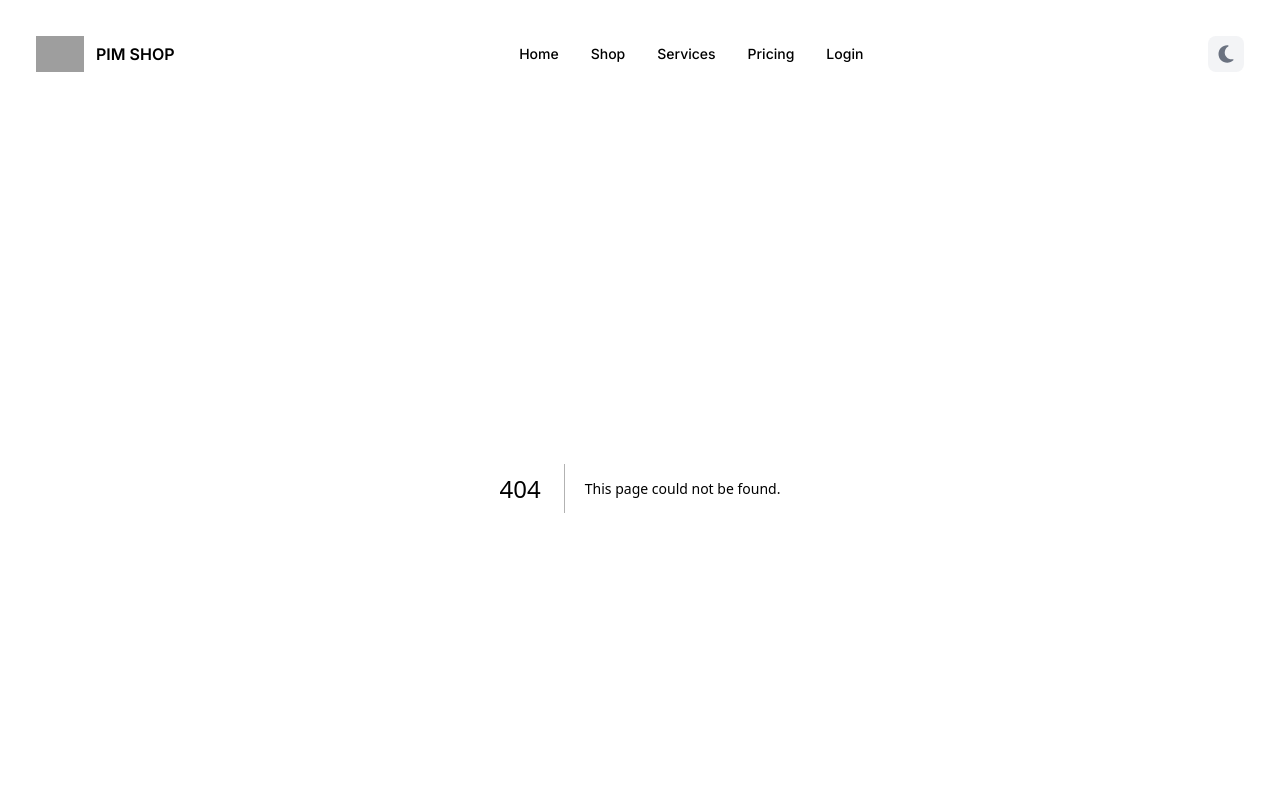
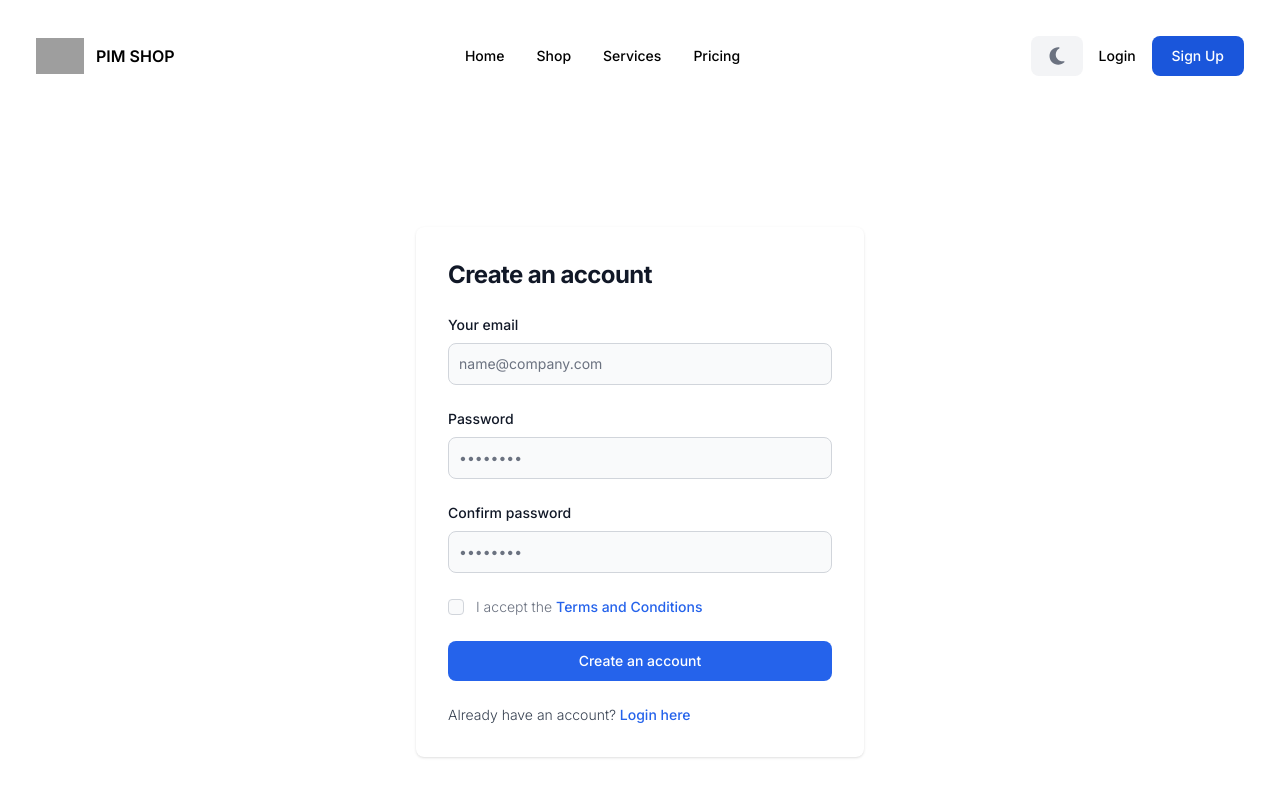
Before and after one commit to jimmymnt/payment-process-gateway-ui, a Next.js app: page /register in a window 1280 px wide. Before the commit this address had no page. Shown: the top 800 px of the page. Built offline with nearby package versions, Linux system fonts and the light colour scheme; grey boxes are pictures that could not be loaded.

Commit message:
added register page

```diff
--- a/src/components/Menu.jsx
+++ b/src/components/Menu.jsx
@@ -2,7 +2,7 @@
 import React from 'react';
 import Link from "next/link";
 import {useAuth} from "@/contexts/auth";
-import {Avatar, Dropdown, Navbar, Tooltip} from "flowbite-react";
+import {Avatar, Button, Dropdown, Navbar, Tooltip} from "flowbite-react";
 import ThemeSwitcher from "@/components/Utils/ThemeSwitcher";
 
 const Menu = () => {
@@ -25,8 +25,7 @@
             <ThemeSwitcher/>
             {
               isAuthenticated
-              &&
-              <Dropdown
+                ? <Dropdown
                   arrowIcon={true}
                   inline
                   label={
@@ -51,21 +50,28 @@
                     <Link href={'#'} onClick={logoutHandler}>Logout</Link>
                   </Dropdown.Item>
                 </Dropdown>
+                : <>
+                  <Link href={'/login'} className="mx-2 text-sm">
+                    Login
+                  </Link>
+                  <Link
+                    href={'/register'}
+                    className="text-white bg-blue-700 hover:bg-blue-800 font-medium rounded-lg text-sm px-4 py-2 md:px-5 md:py-2.5 dark:bg-blue-600 dark:hover:bg-blue-700 focus:outline-none"
+                  >
+                    Sign Up
+                  </Link>
+                </>
             }
             <Navbar.Toggle/>
           </div>
         </div>
         <Navbar.Collapse>
-          <Link href="/" className="md:text-sm sm:text-lg">
+          <Link href="/">
             Home
           </Link>
           <Link href="/products/page/1">Shop</Link>
           <Link href="#">Services</Link>
           <Link href="#">Pricing</Link>
-          {
-            !isAuthenticated &&
-            <Link href={'/login'}>Login</Link>
-          }
         </Navbar.Collapse>
       </Navbar>
     </>
--- a/src/components/Skeletons/ProductCardSkeleton.jsx
+++ b/src/components/Skeletons/ProductCardSkeleton.jsx
@@ -1,3 +1,4 @@
+"use client"
 import React from 'react';
 
 const ProductCardSkeleton = () => {
@@ -13,13 +14,18 @@
       </div>
       <div className="md:w-1/2 w-full">
         {/*Brand*/}
-        <div className="h-4 bg-gray-200 rounded-full dark:bg-gray-700 w-20 mb-4"></div>
+        <div className="h-4 bg-gray-200 rounded-full dark:bg-gray-700 w-20 mb-5 mt-5"></div>
         {/*Title*/}
-        <div className="h-7 bg-gray-200 rounded-full dark:bg-gray-700 max-w-[480px] mb-2.5"></div>
+        <div className="h-7 bg-gray-200 rounded-full dark:bg-gray-700 max-w-[480px] mb-5"></div>
         {/*Category*/}
-        <div className="h-5 bg-gray-200 rounded-full dark:bg-gray-700 w-40 mb-2.5"></div>
+        <div className="h-5 bg-gray-200 rounded-full dark:bg-gray-700 w-40 mb-5"></div>
         {/*Reviews & stars */}
-        <div className="h-2 bg-gray-200 rounded-full dark:bg-gray-700 max-w-[440px] mb-2.5"></div>
+        <div className="h-5 bg-gray-200 rounded-full dark:bg-gray-700 w-56 mb-2.5"></div>
+
+        {/*Price*/}
+        <div className="h-10 bg-gray-200 rounded-full dark:bg-gray-700 w-40 mb-5 mt-8"></div>
+        <div className="h-5 bg-gray-200 rounded-full dark:bg-gray-700 w-56 mb-5"></div>
+
         {/*Description*/}
         <div className="h-2 bg-gray-200 rounded-full dark:bg-gray-700 max-w-[460px] mb-2.5"></div>
         <div className="h-2 bg-gray-200 rounded-full dark:bg-gray-700 max-w-[360px] mb-2.5"></div>
--- a/src/components/Utils/ThemeSwitcher.jsx
+++ b/src/components/Utils/ThemeSwitcher.jsx
@@ -1,7 +1,9 @@
+"use client"
 import React from 'react';
 import {FontAwesomeIcon} from "@fortawesome/react-fontawesome";
 import {faMoon, faSun} from "@fortawesome/free-solid-svg-icons";
 import {useTheme} from "next-themes";
+import {Button, Tooltip} from "flowbite-react";
 
 const ThemeSwitcher = () => {
   const {systemTheme, theme, setTheme} = useTheme();
@@ -12,8 +14,10 @@
     setTheme(theme === 'light' ? 'dark' : 'light');
   }
   return (
-    <button onClick={handleSetTheme}
-            className="text-gray-500 bg-gray-100 hover:bg-gray-200 focus:outline-none focus:ring-2 focus:ring-gray-200 rounded-lg p-2 inline-flex items-center dark:bg-gray-700 dark:text-gray-400 dark:hover:bg-gray-600 dark:focus:ring-gray-600">
+    <Tooltip content={`Toggle dark theme`}>
+      <button
+        onClick={handleSetTheme}
+        className="text-gray-500 bg-gray-100 md:py-2.5 px-4 hover:bg-gray-200 focus:outline-none focus:ring-2 focus:ring-gray-200 rounded-lg inline-flex items-center dark:bg-gray-700 dark:text-gray-400 dark:hover:bg-gray-600 dark:focus:ring-gray-600">
         {
           currentTheme === 'dark' ?
             <FontAwesomeIcon icon={faSun} className="w-5 h-5"/>
@@ -21,6 +25,7 @@
             <FontAwesomeIcon icon={faMoon} className="w-5 h-5"/>
         }
       </button>
+    </Tooltip>
   );
 };
 
--- a/src/contexts/auth.jsx
+++ b/src/contexts/auth.jsx
@@ -95,12 +95,20 @@
     return children;
   }
 
-  if (!isAuthenticated && router.pathname !== '/login') {
+  const pubRoutes = [
+    '/products/page/[page]',
+    '/products/[id]',
+    '/login',
+    '/register',
+  ];
+
+  if (!isAuthenticated && !pubRoutes.includes(router.pathname)) {
     router.push({
       pathname: '/login',
       query: {returnUrl: router.asPath}
     });
   }
+
   return children;
 };
 
--- a/src/pages/login.jsx
+++ b/src/pages/login.jsx
@@ -3,6 +3,7 @@
 import {useAuth} from "@/contexts/auth";
 import Loading from "@/components/Loading";
 import {Alert} from "flowbite-react";
+import Link from "next/link";
 
 export default function Login() {
   const {login, errors, loading} = useAuth();
@@ -50,7 +51,7 @@
                        name="email"
                        id="email"
                        className="bg-gray-50 border border-gray-300 text-gray-900 sm:text-sm rounded-lg focus:ring-primary-600 focus:border-primary-600 block w-full p-2.5 dark:bg-gray-700 dark:border-gray-600 dark:placeholder-gray-400 dark:text-white dark:focus:ring-blue-500 dark:focus:border-blue-500"
-                       placeholder="name@company.com" required=""/>
+                       placeholder="name@company.com" required/>
               </div>
               <div>
                 <label htmlFor="password"
@@ -87,8 +88,8 @@
               </Loading>
               <p className="text-sm font-light text-gray-500 dark:text-gray-400">
                 Don’t have an account yet?
-                <a href="#"
-                   className="font-medium text-primary-600 hover:underline dark:text-primary-500">{' '}Sign up</a>
+                <Link href="/register"
+                   className="font-medium text-primary-600 hover:underline dark:text-primary-500">{' '}Sign up</Link>
               </p>
             </form>
           </div>
--- a/src/pages/products/[id].jsx
+++ b/src/pages/products/[id].jsx
@@ -102,7 +102,7 @@
 
   return (
     <>
-
+      {/*<ProductCardSkeleton/>*/}
       {
         loading && product.id === undefined ?
           <ProductCardSkeleton/>
--- a/src/pages/products/page/[page].jsx
+++ b/src/pages/products/page/[page].jsx
@@ -40,14 +40,9 @@
     fetchProducts().then();
   }, [currentPage, limit]);
 
-  // useEffect(() => {
-  //   setLoading(false);
-  // }, [products]);
-
   return (
     <div className="mx-auto py-14 sm:py-14">
       <SearchProducts/>
-
 
       <Loading loading={loading}>
         <div
--- /dev/null
+++ b/src/pages/register.jsx
@@ -0,0 +1,74 @@
+import React from 'react';
+import Link from "next/link";
+
+const Register = () => {
+  return (
+    <section>
+      <div className="flex flex-col items-center justify-center px-6 py-8 mx-auto md:h-screen lg:py-0">
+        <div
+          className="w-full bg-white rounded-lg shadow dark:border md:mt-0 sm:max-w-md xl:p-0 dark:bg-gray-800 dark:border-gray-700">
+          <div className="p-6 space-y-4 md:space-y-6 sm:p-8">
+            <h1 className="text-xl font-bold leading-tight tracking-tight text-gray-900 md:text-2xl dark:text-white">
+              Create an account
+            </h1>
+            <form className="space-y-4 md:space-y-6" action="#">
+              <div>
+                <label htmlFor="email" className="block mb-2 text-sm font-medium text-gray-900 dark:text-white">
+                  Your email
+                </label>
+                <input type="email"
+                       name="email"
+                       id="email"
+                       className="bg-gray-50 border border-gray-300 text-gray-900 sm:text-sm rounded-lg focus:ring-primary-600 focus:border-primary-600 block w-full p-2.5 dark:bg-gray-700 dark:border-gray-600 dark:placeholder-gray-400 dark:text-white dark:focus:ring-blue-500 dark:focus:border-blue-500"
+                       placeholder="name@company.com"
+                       required/>
+              </div>
+              <div>
+                <label htmlFor="password"
+                       className="block mb-2 text-sm font-medium text-gray-900 dark:text-white">
+                  Password
+                </label>
+                <input type="password" name="password" id="password" placeholder="••••••••"
+                       className="bg-gray-50 border border-gray-300 text-gray-900 sm:text-sm rounded-lg focus:ring-primary-600 focus:border-primary-600 block w-full p-2.5 dark:bg-gray-700 dark:border-gray-600 dark:placeholder-gray-400 dark:text-white dark:focus:ring-blue-500 dark:focus:border-blue-500"
+                       required=""/>
+              </div>
+              <div>
+                <label htmlFor="confirm-password"
+                       className="block mb-2 text-sm font-medium text-gray-900 dark:text-white">Confirm
+                  password</label>
+                <input type="confirm-password" name="confirm-password" id="confirm-password" placeholder="••••••••"
+                       className="bg-gray-50 border border-gray-300 text-gray-900 sm:text-sm rounded-lg focus:ring-primary-600 focus:border-primary-600 block w-full p-2.5 dark:bg-gray-700 dark:border-gray-600 dark:placeholder-gray-400 dark:text-white dark:focus:ring-blue-500 dark:focus:border-blue-500"
+                       required=""/>
+              </div>
+              <div className="flex items-start">
+                <div className="flex items-center h-5">
+                  <input id="terms" aria-describedby="terms" type="checkbox"
+                         className="w-4 h-4 border border-gray-300 rounded bg-gray-50 focus:ring-3 focus:ring-primary-300 dark:bg-gray-700 dark:border-gray-600 dark:focus:ring-primary-600 dark:ring-offset-gray-800"
+                         required=""/>
+                </div>
+                <div className="ml-3 text-sm">
+                  <label htmlFor="terms" className="font-light text-gray-500 dark:text-gray-300">I accept the <a
+                    className="font-medium text-primary-600 hover:underline dark:text-primary-500" href="#">Terms and
+                    Conditions</a></label>
+                </div>
+              </div>
+              <button type="submit"
+                      className="w-full text-white bg-primary-600 hover:bg-primary-700 focus:ring-4 focus:outline-none focus:ring-primary-300 font-medium rounded-lg text-sm px-5 py-2.5 text-center dark:bg-primary-600 dark:hover:bg-primary-700 dark:focus:ring-primary-800">Create
+                an account
+              </button>
+              <p className="text-sm font-light text-gray-700 dark:text-gray-300">
+                Already have an account?
+                <Link href="/login"
+                      className="font-medium text-primary-600 hover:underline dark:text-primary-500">
+                  {' '}Login here
+                </Link>
+              </p>
+            </form>
+          </div>
+        </div>
+      </div>
+    </section>
+  );
+};
+
+export default Register;
```
Lines whose indentation alone changed are shown as unchanged.
